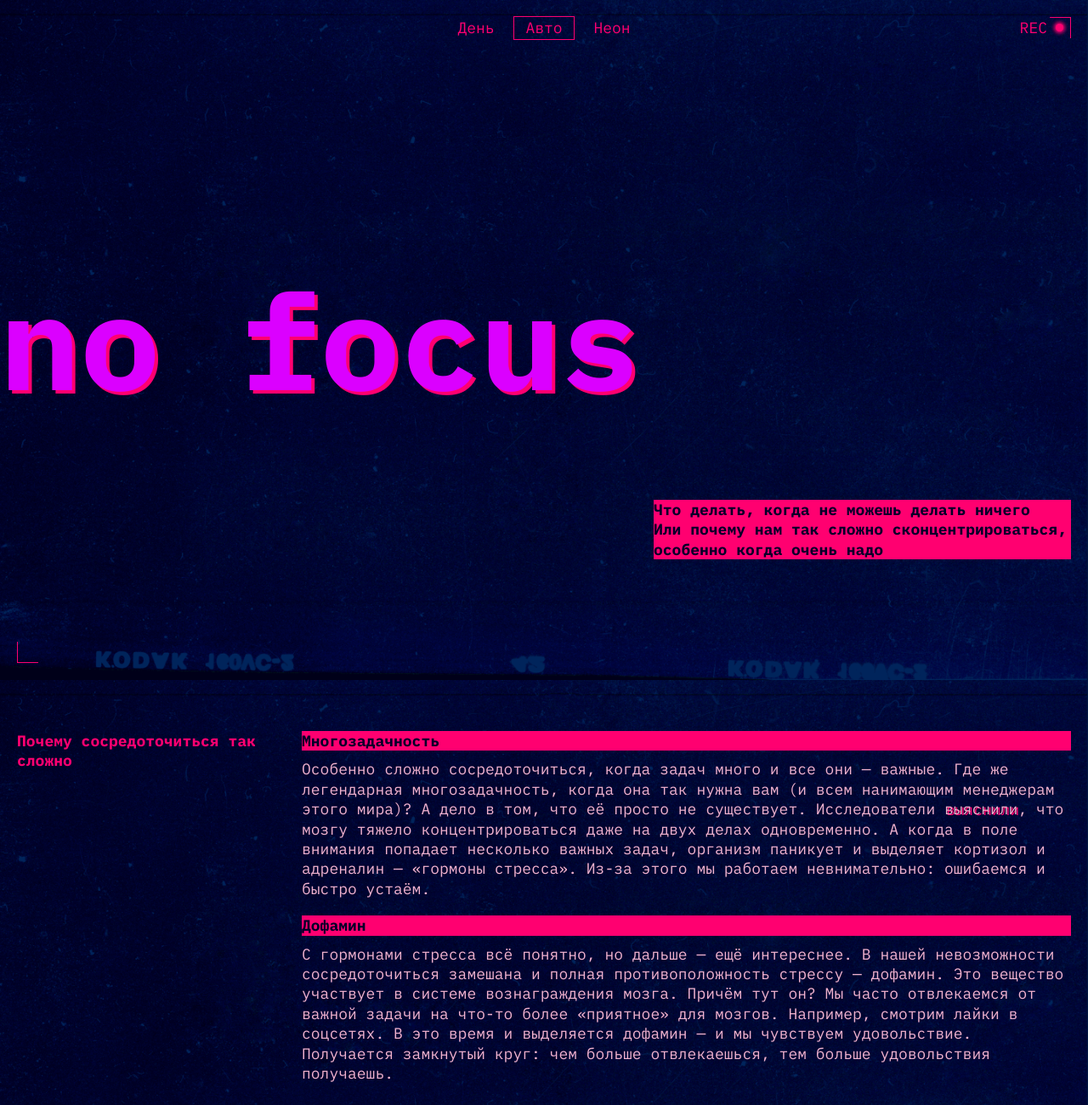
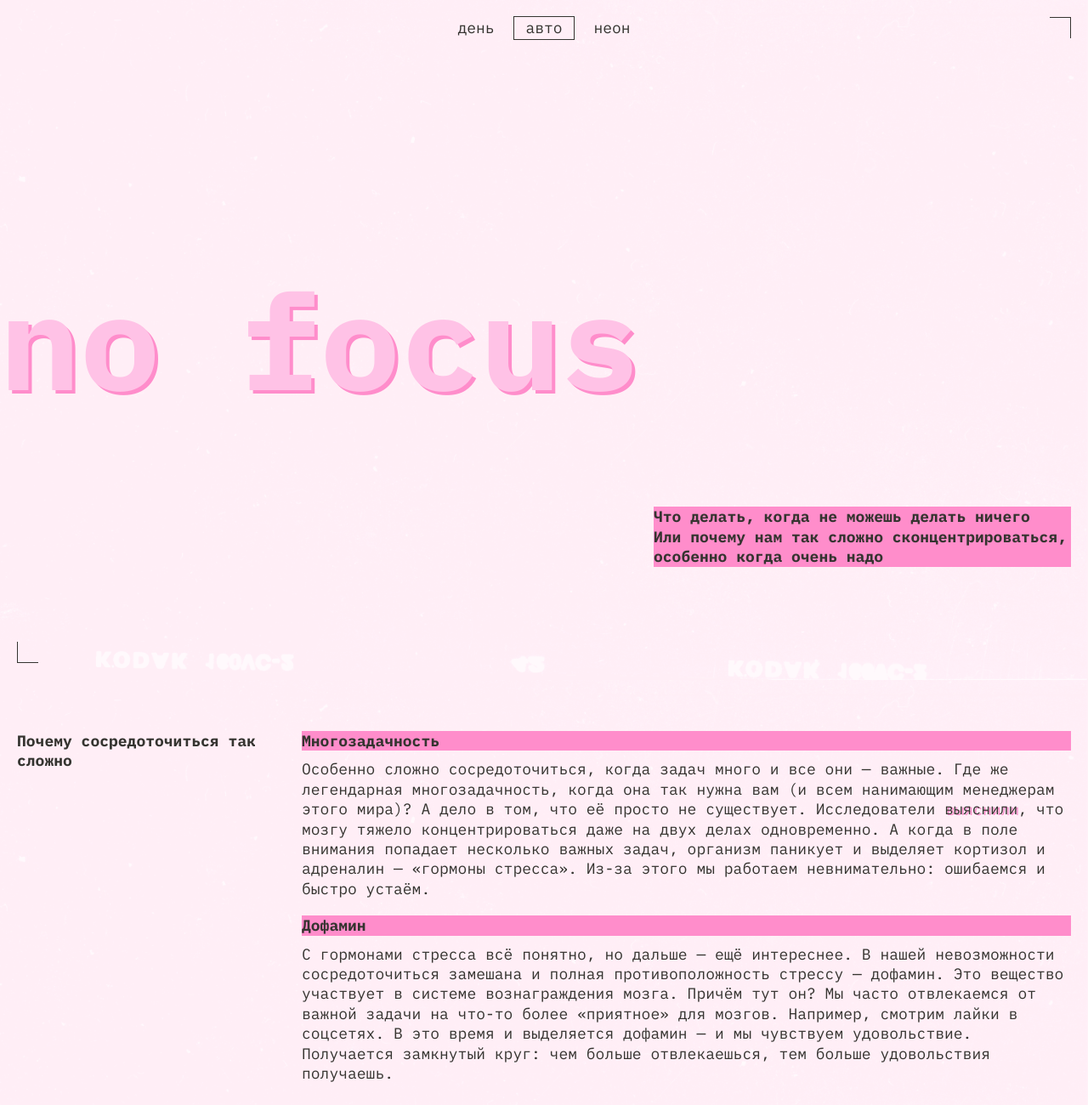
Before and after one commit to DenisSaharov/slozhno-sosredotochitsya-fd, a plain HTML site: page index.html in a window 1280 px wide. Shown: the top 1300 px of the page at 85% size. Drawn offline with Linux system fonts and the light colour scheme.

Commit message:
Вторая проверка

```diff
--- a/index.html
+++ b/index.html
@@ -19,7 +19,7 @@
   </head>
   <body class="page">
     <header class="header decorated-zone">
-      <div class="rec-label"></div>
+      <div class="rec-label" aria-hidden="true"></div>
       <nav class="header__theme-menu">
         <ul class="header__theme-menu-list">
           <li class="header__theme-menu-item">
@@ -63,7 +63,7 @@
             важные. Где же легендарная многозадачность, когда она так нужна
             вам (и всем нанимающим менеджерам этого мира)? А дело в том, что
             её просто не существует. Исследователи
-            <a class="word-link">
+            <a target="_blank" href = "https://dana.org/news-and-insights/" class="word-link">
               выяснили</a>, что мозгу тяжело концентрироваться даже на двух делах
             одновременно. А когда в поле внимания попадает несколько важных
             задач, организм паникует и выделяет кортизол и адреналин —
@@ -166,7 +166,7 @@
           </h4>
           <p class="paragraph">
             Или даже пробегитесь. Лучше найти парк или лес: один эксперимент
-            <a class="word-link"
+            <a target="_blank" href = "https://www.sciencedirect.com/science/article/abs/pii/S0272494415000328" class="word-link"
               >показал</a>, что созерцание природы повышает концентрацию, в то время как
             после просмотра городских пейзажей она наоборот понижается. Можно
             совместить прогулку с физическими упражнениями или бегом — так в
--- a/styles/dark.css
+++ b/styles/dark.css
@@ -1,6 +1,7 @@
 :root.theme-dark {
   --theme-color: #ff0070;
   --background-image: url(../images/cover-image-dark.png);
+  --background-color:#000028;
   --decorated-zone-color:#FF0070;
   --hover-color: #FF007066;
   --button-text-color: #ff0070;
--- a/styles/globals.css
+++ b/styles/globals.css
@@ -7,7 +7,7 @@
 }
 
 body {
-  font-family: IBM Plex Mono, sans-serif;
+  font-family: "IBM Plex Mono", sans-serif;
   min-inline-size: 375px;
   max-inline-size: 1440px;
   margin: 0 auto;
--- a/styles/light.css
+++ b/styles/light.css
@@ -1,6 +1,7 @@
 :root.theme-light {
   --theme-color: #ff8dcb;
   --background-image: url(../images/cover-image-light.png);
+  --background-color:#fff1f7;
   --decorated-zone-color:#353430;
   --hover-color: #32312d66;
   --button-text-color: #353430;
@@ -12,3 +13,22 @@
   --rec-theme-before: none;
   --rec-theme-after: none;
 }
+
+@media (prefers-color-scheme: light) {
+
+  body {
+    --theme-color: #ff8dcb;
+    --background-image: url(../images/cover-image-light.png);
+    --background-color:#fff1f7;
+    --decorated-zone-color:#353430;
+    --hover-color: #32312d66;
+    --button-text-color: #353430;
+    --focus-color: #ffc2e6;
+    --title-text-color: #353430;
+    --text-color: #353430;
+    --visibility: none;
+    --block-title-text-color:#353430;
+    --rec-theme-before: none;
+    --rec-theme-after: none;
+}
+}
--- a/styles/style.css
+++ b/styles/style.css
@@ -2,6 +2,7 @@
 
 .page {
   background-image: var(--background-image);
+  background-color: var(--background-color);
   background-repeat: no-repeat;
   background-position: center;
   background-size: cover;
@@ -89,10 +90,11 @@
   color: var(--button-text-color);
   background-color: transparent;
   cursor: pointer;
+  text-transform: lowercase;
 }
 
 .header__theme-menu-button:hover {
-  outline: 1px solid var(--button-hover-color);
+  outline: 1px solid var(--hover-color);
 }
 
 .header__theme-menu-button:focus {
@@ -109,7 +111,7 @@
   justify-self: start;
   color: var(--focus-color);
   font-size: clamp(7.25rem, 7.0115rem + 1.0178vw, 7.5rem);
-  line-height: 96px;
+  line-height: 83%;
   text-align: left;
   text-shadow: 4px 4px 0 var(--theme-color);
 }
@@ -261,7 +263,7 @@
   }
 
   .block-title {
-    max-width: 236px;
+    inline-size: 236px;
   }
 
   .block-how {
@@ -330,7 +332,7 @@
   }
 
   .block-title {
-    max-width: 315px;
+    inline-size: 315px;
   }
 
   .block__what-adaptation {
--- a/styles/variables.css
+++ b/styles/variables.css
@@ -1,6 +1,7 @@
 :root {
   --theme-color: #ff0070;
   --background-image: url(../images/cover-image-dark.png);
+  --background-color:#000028;
   --decorated-zone-color:#FF0070;
   --hover-color: #FF007066;
   --button-text-color: #ff0070;
```
